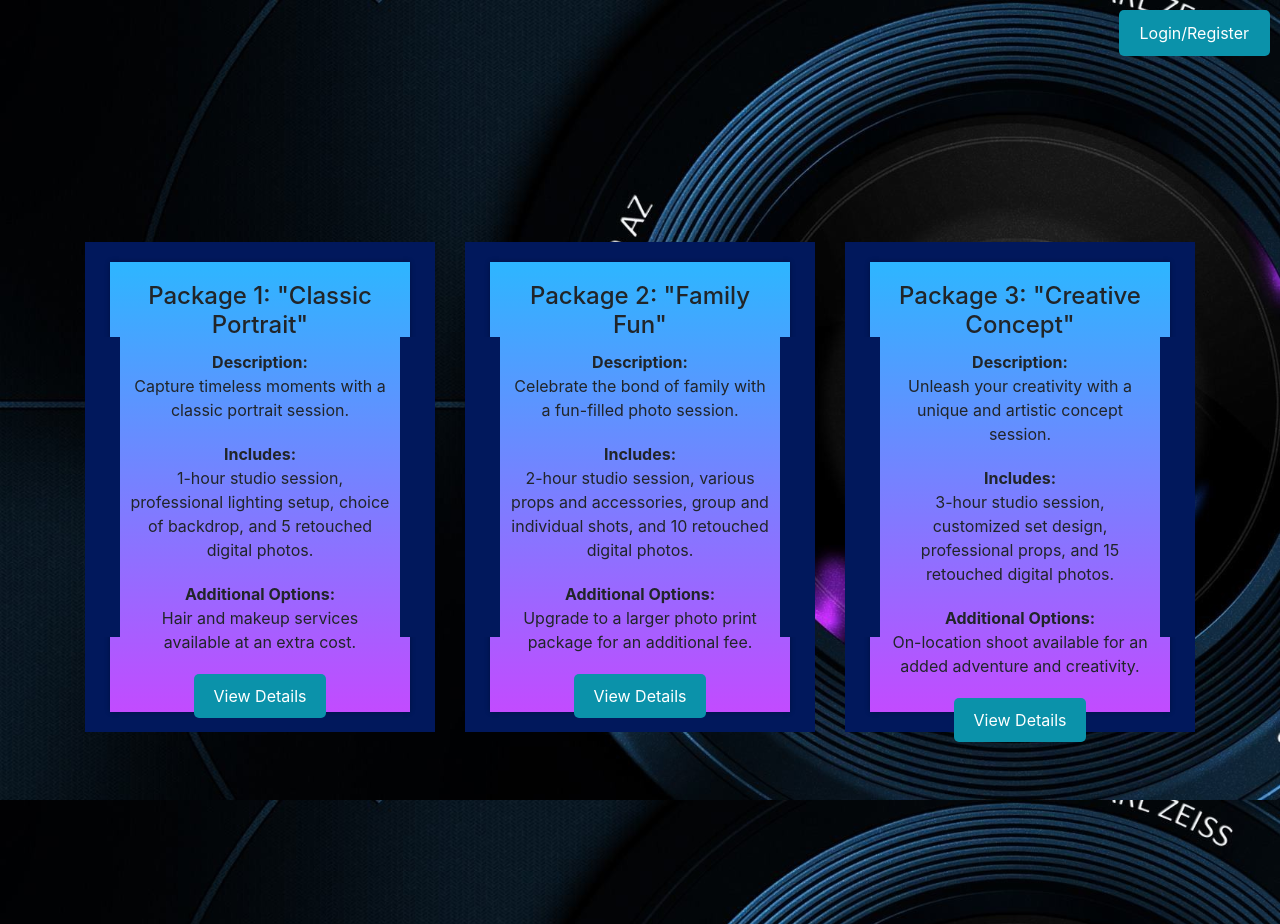
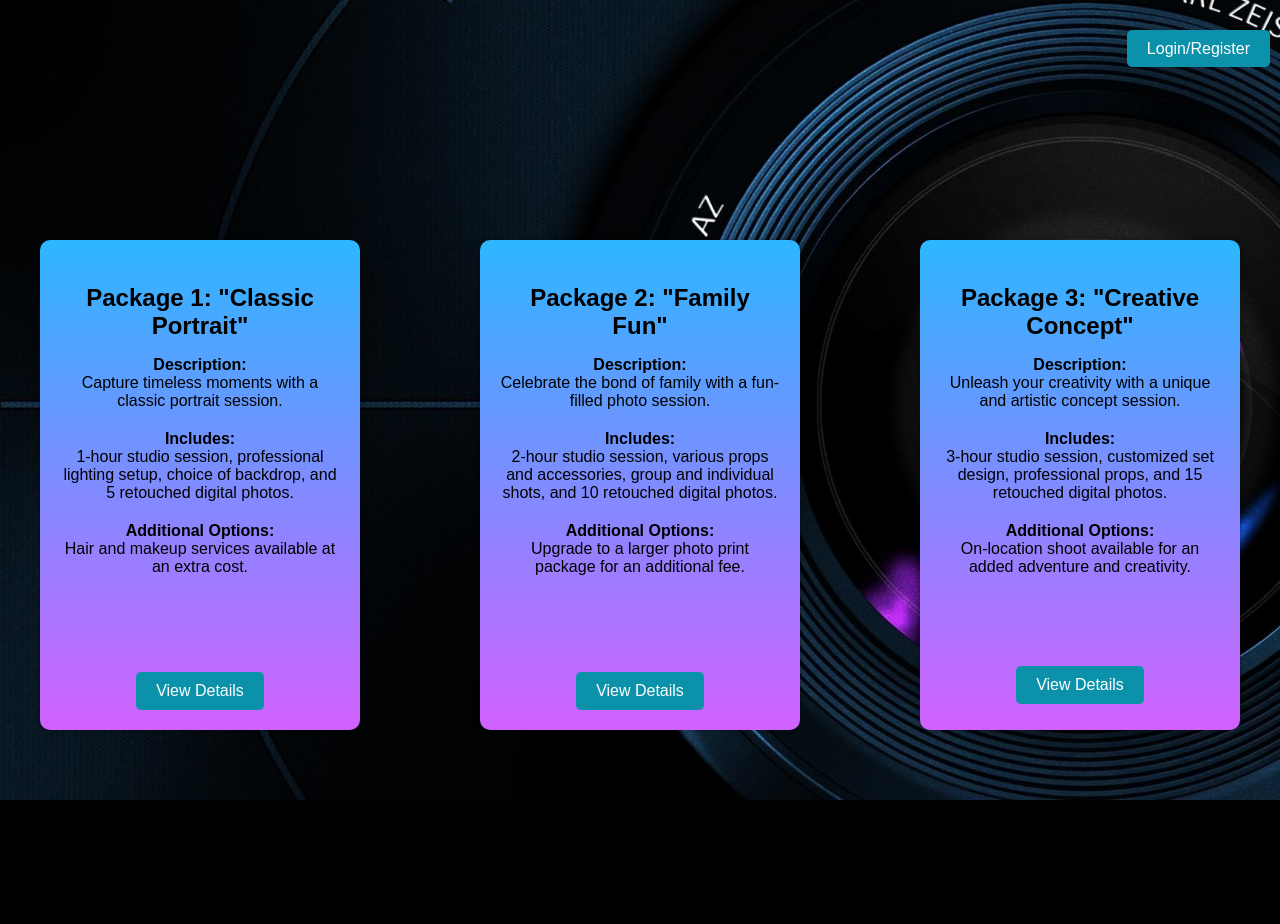
Before and after one commit to zxXHEROXxz/photostudio, a PHP site: page /landing_page.php in a window 1280 px wide. After the commit the page ends 800 px from the top, so only its background shows below. Run offline with PHP 8.4, Linux system fonts and the light colour scheme.

Commit message:
modified:   assets/css/landing_page.css 	modified:   landing_page.php

```diff
--- a/assets/css/landing_page.css
+++ b/assets/css/landing_page.css
@@ -2,7 +2,6 @@ body {
     font-family: Arial, sans-serif;
     margin: 0;
     padding: 0;
-    /* ../ used to locate the image from the folder */
     background-image: url('../images/home_background.jpg');
     background-size: cover;
     background-repeat: no-repeat;
@@ -12,50 +11,80 @@ body {
 .container {
     max-width: 1200px;
     margin: 0 auto;
-    padding: 0 20px;
+    padding: 20px;
 }
 
 .studio-package {
-    margin-top: 50px;
     display: flex;
     justify-content: center;
     align-items: center;
-    flex-wrap: wrap;
+    gap: 120px;
+    margin-top: 220px;
 }
 
 .package-card {
     width: 300px;
     height: 450px;
-    margin: 20px;
-    padding: 20px;
-    background-image: linear-gradient(to bottom, #2db6ff, #c24bff);
+    background-image: linear-gradient(to bottom, #2db6ff, #d161ff);
     box-shadow: 0px 0px 5px rgba(0, 0, 0, 0.3);
     text-align: center;
     display: flex;
     flex-direction: column;
     justify-content: space-between;
-    position: relative;
+    padding: 20px;
+    animation-duration: 1s;
+    animation-fill-mode: both;
+    border-radius: 10px;
 }
 
-  .package-card:before,
-  .package-card:after {
-    content: "";
-    width: 20px;
-    height: 300px;
-    background-color: #01185c;
-    display: inline-block;
-    position: absolute;
-    top: calc(50% - 150px);
+.package-card:nth-child(1) {
+    animation-name: slide-in-left;
 }
 
-  .package-card:before {
-    margin-right: 10px;
-    left: -10px;
+.package-card:nth-child(2) {
+    animation-name: slide-in-top;
+    animation-delay: 0.3s;
 }
 
-  .package-card:after {
-    margin-left: 10px;
-    right: -10px;
+.package-card:nth-child(3) {
+    animation-name: slide-in-right;
+    animation-delay: 0.6s;
+}
+
+@keyframes slide-in-left {
+    0% {
+        opacity: 0;
+        transform: translateX(-100%);
+    }
+
+    100% {
+        opacity: 1;
+        transform: translateX(0);
+    }
+}
+
+@keyframes slide-in-top {
+    0% {
+        opacity: 0;
+        transform: translateY(-100%);
+    }
+
+    100% {
+        opacity: 1;
+        transform: translateY(0);
+    }
+}
+
+@keyframes slide-in-right {
+    0% {
+        opacity: 0;
+        transform: translateX(100%);
+    }
+
+    100% {
+        opacity: 1;
+        transform: translateX(0);
+    }
 }
 
 .package-card h3 {
@@ -68,10 +97,6 @@ body {
     margin-bottom: 20px;
 }
 
-  .package-card-content {
-    flex-grow: 1;
-  }
-
 .view-details-btn a {
     display: inline-block;
     padding: 10px 20px;
@@ -82,6 +107,7 @@ body {
     border-radius: 5px;
     transition: background-color 0.3s ease;
     border: none;
+    margin-top: 70px;
 }
 
 .view-details-btn a:hover {
@@ -91,7 +117,7 @@ body {
 
 .login-register-button {
     position: fixed;
-    top: 10px;
+    top: 40px;
     right: 10px;
     z-index: 9999;
 }
@@ -109,13 +135,3 @@ body {
 .login-register-button a:hover {
     background-color: #127688;
 }
-
-  .center-content {
-    display: flex;
-    justify-content: center;
-    align-items: center;
-  }
-
-  .row.justify-content-center.mt-5 {
-    margin-top: 12rem !important;
-  }
--- a/landing_page.php
+++ b/landing_page.php
@@ -2,16 +2,13 @@
 <html>
 
 <head>
+    <link rel="stylesheet" href="assets/css/landing_page.css">
     <title>Photo Studio Home Page</title>
-    <link rel="stylesheet" href="assets/css/landing_page.css">
-    <link rel="stylesheet" href="https://stackpath.bootstrapcdn.com/bootstrap/4.5.0/css/bootstrap.min.css">
 </head>
 
 <body>
     <div class="container">
-        <div class="row justify-content-center mt-5">
-            <div class="col-md-4">
-                <div class="studio-package" style="background-color: #01185c;">
+        <div class="studio-package">
             <div class="package-card">
                 <div class="package-card-content">
                     <h3>Package 1: "Classic Portrait"</h3>
@@ -30,14 +27,10 @@
                     </p>
                 </div>
                 <div class="view-details-btn">
-                            <a href="packages_page_not_verified.php" class="btn btn">View Details</a>
-                        </div>
-                    </div>
+                    <a href="packages_page_not_verified.php" class="btn">View Details</a>
                 </div>
             </div>
 
-            <div class="col-md-4">
-                <div class="studio-package" style="background-color: #01185c;">
             <div class="package-card">
                 <div class="package-card-content">
                     <h3>Package 2: "Family Fun"</h3>
@@ -56,14 +49,10 @@
                     </p>
                 </div>
                 <div class="view-details-btn">
-                            <a href="packages_page_not_verified.php" class="btn btn">View Details</a>
-                        </div>
-                    </div>
+                    <a href="packages_page_not_verified.php" class="btn">View Details</a>
                 </div>
             </div>
 
-            <div class="col-md-4">
-                <div class="studio-package" style="background-color: #01185c;">
             <div class="package-card">
                 <div class="package-card-content">
                     <h3>Package 3: "Creative Concept"</h3>
@@ -81,9 +70,7 @@
                         On-location shoot available for an added adventure and creativity.
                     </p>
                     <div class="view-details-btn">
-                                <a href="packages_page_not_verified.php" class="btn btn">View Details</a>
-                            </div>
-                        </div>
+                        <a href="packages_page_not_verified.php" class="btn">View Details</a>
                     </div>
                 </div>
             </div>
@@ -92,14 +79,11 @@
         <div class="row justify-content-center mt-5">
             <div class="col-md-6">
                 <div class="login-register-button">
-                    <a href="login_reg_page.php" class="btn btn">Login/Register</a>
+                    <a href="login_reg_page.php" class="btn">Login/Register</a>
                 </div>
             </div>
         </div>
     </div>
-
-    <script src="https://code.jquery.com/jquery-3.5.1.slim.min.js"></script>
-    <script src="https://stackpath.bootstrapcdn.com/bootstrap/4.5.0/js/bootstrap.min.js"></script>
 </body>
 
 </html>
```
Lines whose indentation alone changed are shown as unchanged.
